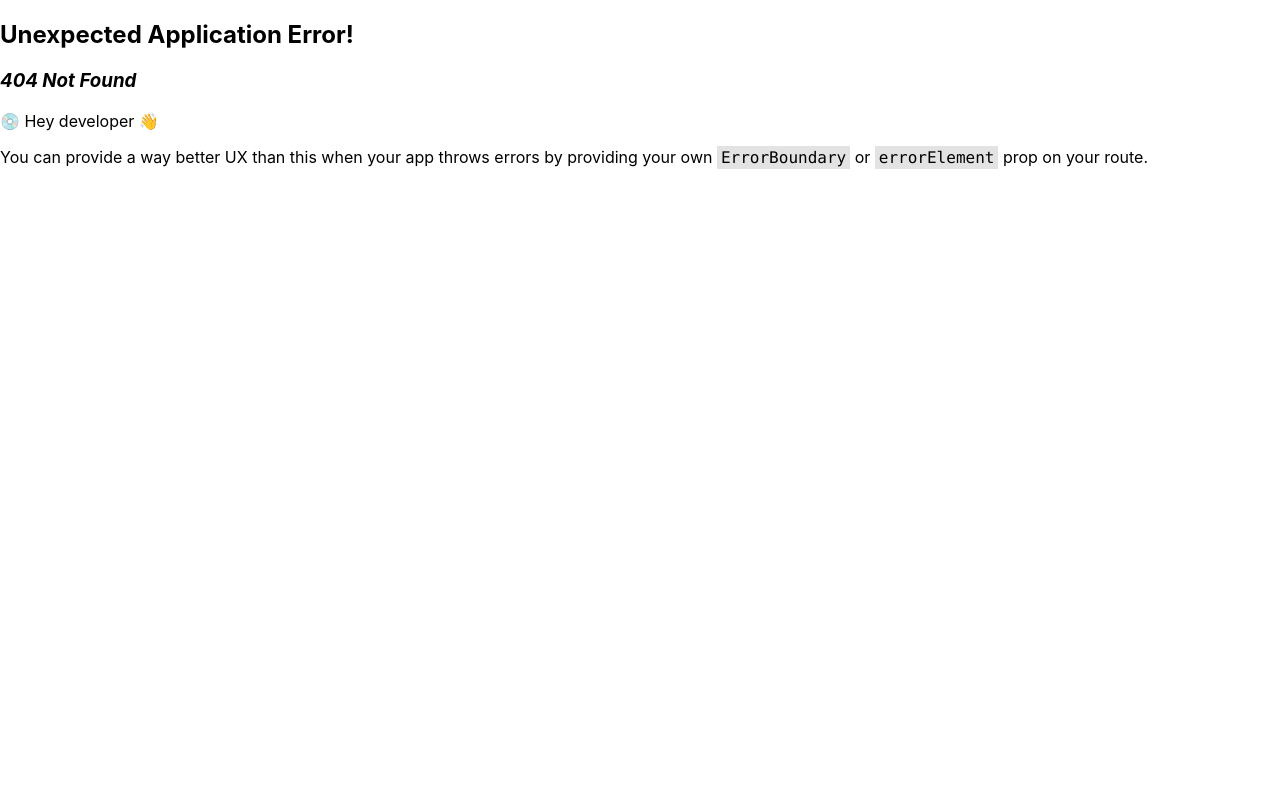
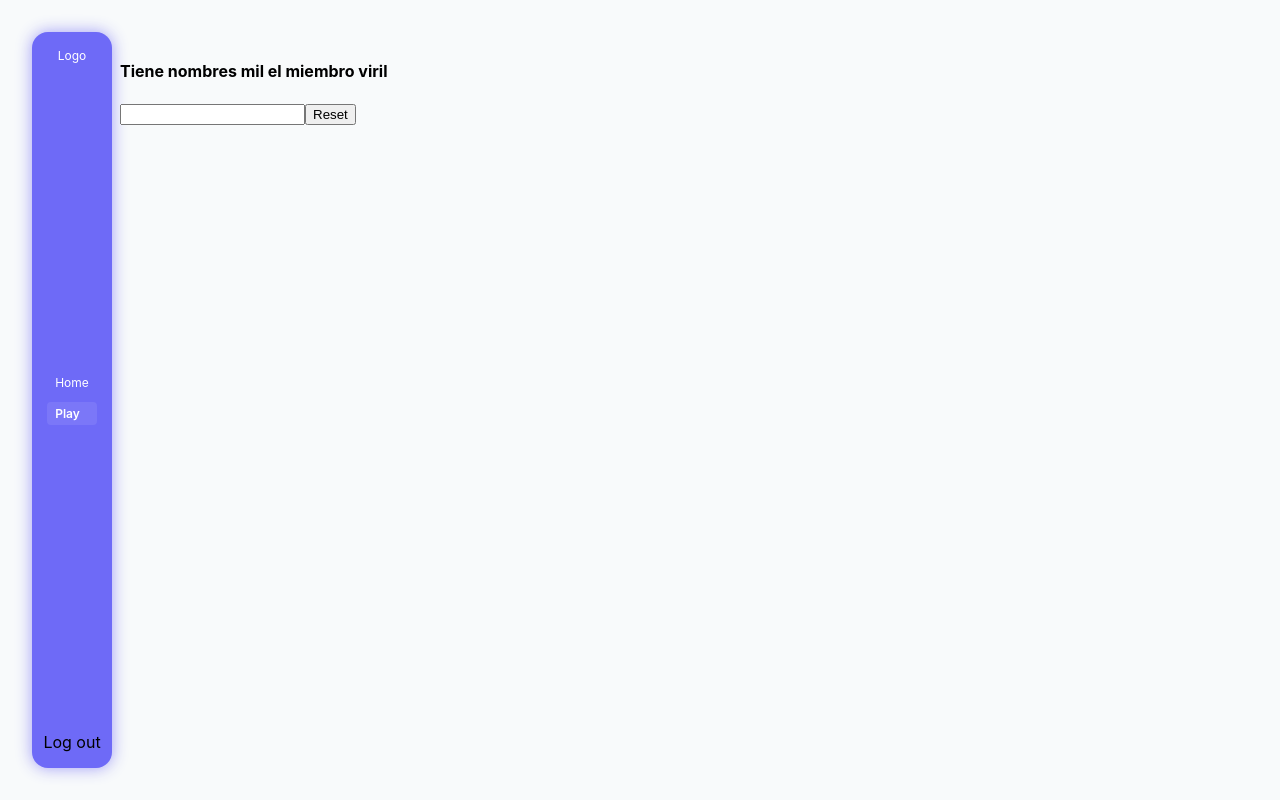
Before and after one commit to gorkavillara/16-feb-react-grupo-1, a React (Create React App) app: page /play in a window 1280 px wide. Before the commit this address had no page. Built offline with nearby package versions, Linux system fonts and the light colour scheme.

Commit message:
🍆 Tiene nombres mil

```diff
--- /dev/null
+++ b/src/components/Sidebar.module.scss
@@ -0,0 +1,38 @@
+.sidebar {
+  height: 100%;
+  width: 5rem;
+  background-color: #6e6af7;
+  border-radius: 1rem;
+  box-shadow: 0 0 1rem #9895f5ed;
+  display: flex;
+  flex-direction: column;
+  align-items: center;
+  justify-content: space-between;
+  padding: 1rem 0.25rem;
+  box-sizing: border-box;
+  .logo {
+    font-size: 0.75rem;
+    color: white;
+  }
+
+  .enlacesDiv {
+    font-size: 0.75rem;
+    display: flex;
+    flex-direction: column;
+    gap: 0.5rem;
+    a {
+      text-decoration: none;
+      color: white;
+      transition: all 0.3s;
+      padding: 0.25rem 0.5rem;
+      border-radius: 0.25rem;
+      &:global(.active) {
+        font-weight: 600;
+        background-color: rgba(230, 230, 255, 0.1);
+      }
+      &:hover {
+        background-color: rgba(230, 230, 255, 0.2);
+      }
+    }
+  }
+}
--- /dev/null
+++ b/src/components/Sidebar.tsx
@@ -0,0 +1,22 @@
+import React from 'react'
+import { NavLink } from 'react-router-dom'
+import styles from "./Sidebar.module.scss"
+
+const routes = [
+    { path: "/", name: "Home" },
+    { path: "/play", name: "Play" },
+]
+
+const Sidebar = () => {
+  return (
+    <div className={styles.sidebar}>
+        <div className={styles.logo}>Logo</div>
+        <div className={styles.enlacesDiv}>
+            {routes.map(route => <NavLink to={route.path} key={route.path}>{route.name}</NavLink>)}
+        </div>
+        <div>Log out</div>
+    </div>
+  )
+}
+
+export default Sidebar
--- a/src/routes/index.tsx
+++ b/src/routes/index.tsx
@@ -1,8 +1,12 @@
 import { RouteObject } from "react-router-dom"
 import { App } from "templates"
+import Play from "views/Play"
 
 const routes: RouteObject[] = [
-    { path: "/", element: <App /> }
+    { path: "/", element: <App />, children: [
+        { path: "", element: <h2>Home</h2> },
+        { path: "play", element: <Play /> }
+    ] }
 ]
 
 export default routes
--- a/src/templates/App/App.module.scss
+++ b/src/templates/App/App.module.scss
@@ -6,11 +6,9 @@
   gap: 0;
   padding: 2rem;
   box-sizing: border-box;
-  .sidebar {
-    height: 100%;
-    width: 5rem;
-    background-color: #6E6AF7;
-    border-radius: 1rem;
-    box-shadow: 0 0 1rem #9895f5ed;
-  }
 }
+
+.main {
+  padding: 0.5rem;
+  box-sizing: border-box;
+}
--- a/src/templates/App/App.tsx
+++ b/src/templates/App/App.tsx
@@ -1,3 +1,4 @@
+import Sidebar from 'components/Sidebar';
 import React from 'react';
 import { Outlet } from "react-router-dom"
 import styles from './App.module.scss';
@@ -5,11 +6,10 @@ import styles from './App.module.scss';
 function App() {
   return (
     <div className={styles.App}>
-      <div className={styles.sidebar}></div>
-      <main>
-        Welcome
+      <Sidebar />
+      <div className={styles.main}>
         <Outlet />
-      </main>
+      </div>
     </div>
   );
 }
--- /dev/null
+++ b/src/views/Play.tsx
@@ -0,0 +1,51 @@
+import React, { useState, useEffect } from "react";
+
+const texto = "Tiene nombres mil el miembro viril";
+
+const Play = () => {
+  const [initialTime, setInitialTime] = useState<Date>(new Date());
+  const [textoValidado, setTextoValidado] = useState("");
+  const [textoSinValidar, setTextoSinValidar] = useState(texto);
+
+  useEffect(() => {
+    if (textoSinValidar === "") {
+      const now = new Date();
+
+      const seconds = now.getTime() - initialTime?.getTime();
+      console.log("Has ganado!");
+      console.log(`Has tardado ${seconds / 1000} segundos`);
+    }
+  }, [textoSinValidar, initialTime]);
+
+  const handleKeyDown = (event: React.KeyboardEvent) => {
+    if (event.key !== textoSinValidar.at(0)) return;
+    if (textoValidado === "") {
+      setInitialTime(new Date());
+    }
+
+    setTextoValidado((texto) => `${texto}${event.key}`);
+    setTextoSinValidar((texto) => texto.slice(1, texto.length));
+  };
+
+  const resetText = () => {
+    setTextoValidado("");
+    setTextoSinValidar(texto);
+  };
+  return (
+    <div>
+      <h4>
+        <span style={{ color: "green" }}>{textoValidado}</span>
+        <span>{textoSinValidar}</span>
+      </h4>
+      <input
+        type="text"
+        onKeyDown={handleKeyDown}
+        value={textoValidado}
+        onChange={() => {}}
+      />
+      <button onClick={resetText}>Reset</button>
+    </div>
+  );
+};
+
+export default Play;
```
